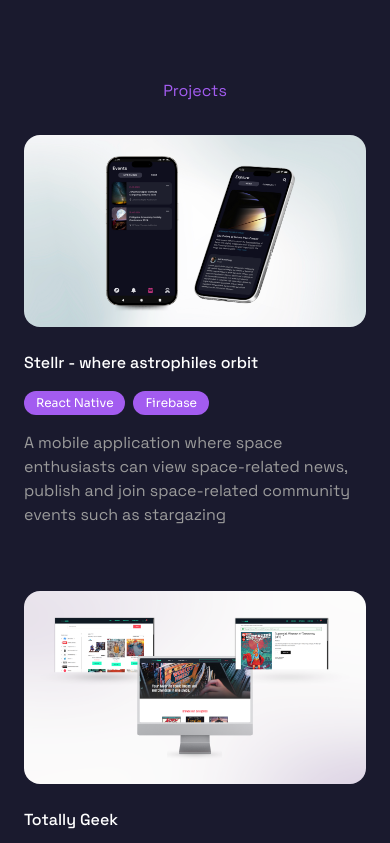
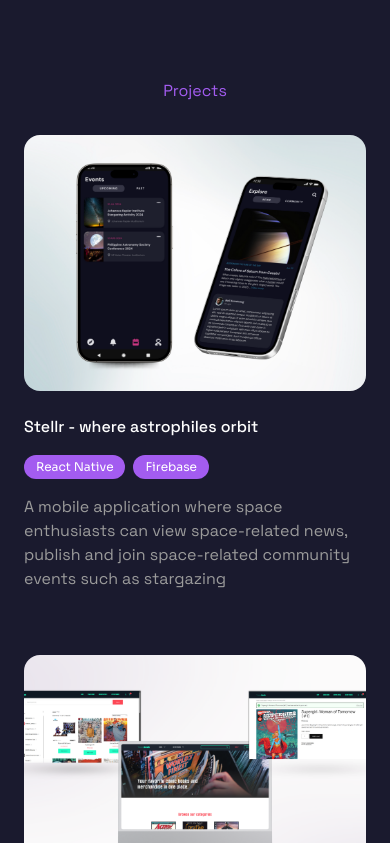
Before and after one commit to ella-emc/my-portfolio, a React (Vite) app: page / in a window 390 px wide. Shown: the part 3360-4203 px from the top of the page. Built offline with nearby package versions, Linux system fonts and the light colour scheme.

Commit message:
style: :lipstick: Make spacing and layout adjustments

```diff
--- a/src/sections/CommunityInvolvementsSection.tsx
+++ b/src/sections/CommunityInvolvementsSection.tsx
@@ -5,9 +5,9 @@ const CommunityInvolvementsSection = () => {
     <section>
       <h2 id="involvements" className='font-space-grotesk text-primary text-center text-base lg:text-2xl mb-8 lg:mb-16'>Community Involvements</h2>
 
-      <div className="grid grid-cols-12 gap-6">
+      <div className="flex flex-row flex-wrap gap-y-16 gap-x-8">
         {involvements.map((involvement, index) => (
-          <div key={index} className='col-span-6 flex flex-col gap-y-6'>
+          <div key={index} className='w-full md:w-[calc(50%-16px)] flex flex-col gap-y-6'>
             <div className="relative max-w-full max-h-64 overflow-hidden rounded-2xl group">
               <img
                 src={involvement.image_link}
@@ -17,7 +17,7 @@ const CommunityInvolvementsSection = () => {
             </div>
             <div className='space-y-4'>
               <p className="text-accent font-space-grotesk text-sm">{involvement.date ? involvement.date : involvement.start_date + " - " + involvement.end_date}</p>
-              <p className='text-text font-space-grotesk font-medium text-base lg:text-xl'>{involvement.role}, <span className="text-text-low-contrast">{involvement.institution}</span></p>
+              <p className='text-text font-space-grotesk font-medium text-base lg:text-xl'>{involvement.role}, <span className="text-text-low-contrast">{involvement.institution ? involvement.institution : involvement.event}</span></p>
               <p className='text-text-low-contrast font-space-grotesk text-base'>{involvement.description}</p>
             </div>
           </div>
--- a/src/sections/ProjectsSection.tsx
+++ b/src/sections/ProjectsSection.tsx
@@ -9,7 +9,7 @@ const ProjectsSection = () => {
       <div className="flex flex-row flex-wrap gap-y-16 gap-x-8">
         {projects.map((project, index) => (
           <div key={index} className='w-full md:w-[calc(50%-16px)] flex flex-col gap-y-6'>
-            <div className="relative max-w-full max-h-64 overflow-hidden rounded-2xl group">
+            <div className="relative max-w-full h-64 overflow-hidden rounded-2xl group">
               <a href={project.link} target="_blank">
                 <img
                   src={project.image_link}
```
